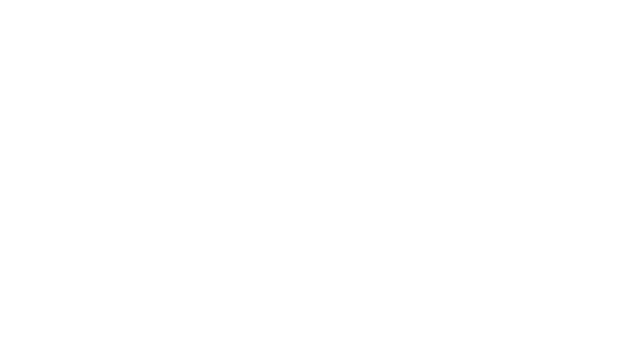
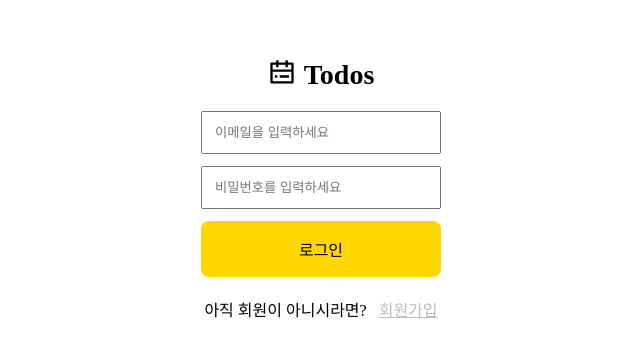
Before and after one commit to rjsej12/wanted-pre-onboarding-frontend, a React (Create React App) app: page /signin in a window 1280 px wide. Shown: the part 141-498 px from the top of the page, without its empty margins (319-959 px from the left). Built offline with nearby package versions, Linux system fonts and the light colour scheme.

Commit message:
feat: SignIn 페이지 UI 추가

```diff
--- /dev/null
+++ b/src/components/units/signin/SignIn.style.ts
@@ -0,0 +1,83 @@
+import styled from '@emotion/styled';
+import { RiCalendarTodoLine } from 'react-icons/ri';
+import { Link } from 'react-router-dom';
+
+export const Wrapper = styled.div`
+  display: flex;
+  flex-direction: column;
+  justify-content: center;
+  align-items: center;
+  padding-top: 200px;
+`;
+
+export const TitleWrapper = styled.div`
+  display: flex;
+  gap: 8px;
+`;
+
+export const Title = styled.h1`
+  font-size: 28px;
+`;
+
+export const InnerLogo = styled(RiCalendarTodoLine)`
+  font-size: 28px;
+`;
+
+export const LoginForm = styled.form`
+  display: flex;
+  flex-direction: column;
+  justify-content: center;
+  align-items: center;
+  gap: 12px;
+  width: 240px;
+  margin-top: 20px;
+`;
+
+export const Email = styled.input`
+  padding: 12px 12px;
+  width: 100%;
+`;
+
+export const Password = styled.input`
+  padding: 12px 12px;
+  width: 100%;
+`;
+
+export const Name = styled.input`
+  padding: 12px 12px;
+  width: 100%;
+`;
+
+export const Error = styled.div`
+  color: red;
+  font-size: 12px;
+`;
+
+export const LoginButton = styled.button`
+  padding: 16px 10px;
+  width: 100%;
+  background-color: #ffd600;
+  border: none;
+  cursor: pointer;
+  border-radius: 8px;
+  color: #000000;
+  font-size: 16px;
+`;
+
+export const InnerWrapper = styled.div`
+  margin-top: 20px;
+  display: flex;
+  align-items: center;
+  gap: 12px;
+`;
+
+export const Text = styled.span``;
+
+export const MoveToSignUp = styled(Link)`
+  border: none;
+  background: none;
+  cursor: pointer;
+  color: #bdbdbd;
+  text-decoration: underline;
+  font-size: 16px;
+`;
--- /dev/null
+++ b/src/components/units/signin/SignIn.tsx
@@ -0,0 +1,21 @@
+import * as S from './SignIn.style';
+
+export default function SignIn() {
+  return (
+    <S.Wrapper>
+      <S.TitleWrapper>
+        <S.InnerLogo />
+        <S.Title>Todos</S.Title>
+      </S.TitleWrapper>
+      <S.LoginForm>
+        <S.Email type="text" placeholder="이메일을 입력하세요" />
+        <S.Password type="password" placeholder="비밀번호를 입력하세요" />
+        <S.LoginButton>로그인</S.LoginButton>
+      </S.LoginForm>
+      <S.InnerWrapper>
+        <S.Text>아직 회원이 아니시라면?</S.Text>
+        <S.MoveToSignUp to="/signup">회원가입</S.MoveToSignUp>
+      </S.InnerWrapper>
+    </S.Wrapper>
+  );
+}
--- a/src/pages/signin/index.tsx
+++ b/src/pages/signin/index.tsx
@@ -1,3 +1,5 @@
-export default function SignIn() {
-  return <></>;
+import SignIn from '../../components/units/signin/SignIn';
+
+export default function SignInPage() {
+  return <SignIn />;
 }
```
